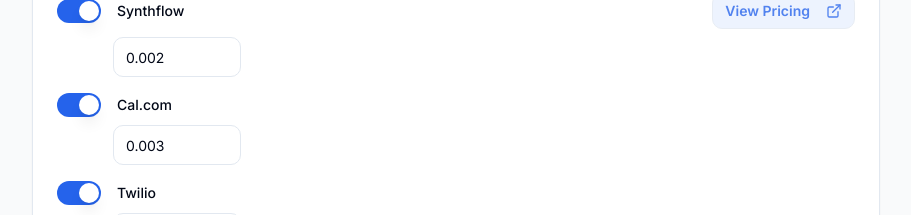
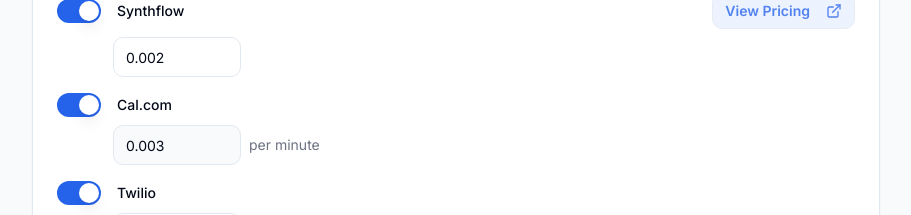
Before and after one commit to GuiaCall/aiagentcostcalculatorgv2, a React (Vite) app: page / in a window 1280 px wide. Shown: the part 1440-1655 px from the top of the page, without its empty margins (184-1095 px from the left). Built offline with nearby package versions, Linux system fonts and the light colour scheme.

Commit message:
Display Cal.com Plan Cost per minute
[skip gpt_engineer]

```diff
--- a/src/components/TechnologyParameters.tsx
+++ b/src/components/TechnologyParameters.tsx
@@ -4,6 +4,7 @@ import { Label } from "@/components/ui/label";
 import { Switch } from "@/components/ui/switch";
 import { Button } from "@/components/ui/button";
 import { ExternalLink } from "lucide-react";
+import { useEffect } from "react";
 
 interface Technology {
   id: string;
@@ -74,6 +75,17 @@ export function TechnologyParameters({
             </div>
             {tech.isSelected && (
               <div className="ml-14">
+                {tech.id === 'calcom' ? (
+                  <div className="flex items-center space-x-2">
+                    <Input
+                      type="number"
+                      value={tech.costPerMinute}
+                      readOnly
+                      className="w-32 bg-gray-50"
+                    />
+                    <span className="text-sm text-gray-500">per minute</span>
+                  </div>
+                ) : (
                   <Input
                     type="number"
                     value={tech.costPerMinute}
@@ -82,6 +94,7 @@ export function TechnologyParameters({
                     min="0"
                     className="w-32"
                   />
+                )}
               </div>
             )}
           </div>
```
Lines whose indentation alone changed are shown as unchanged.
